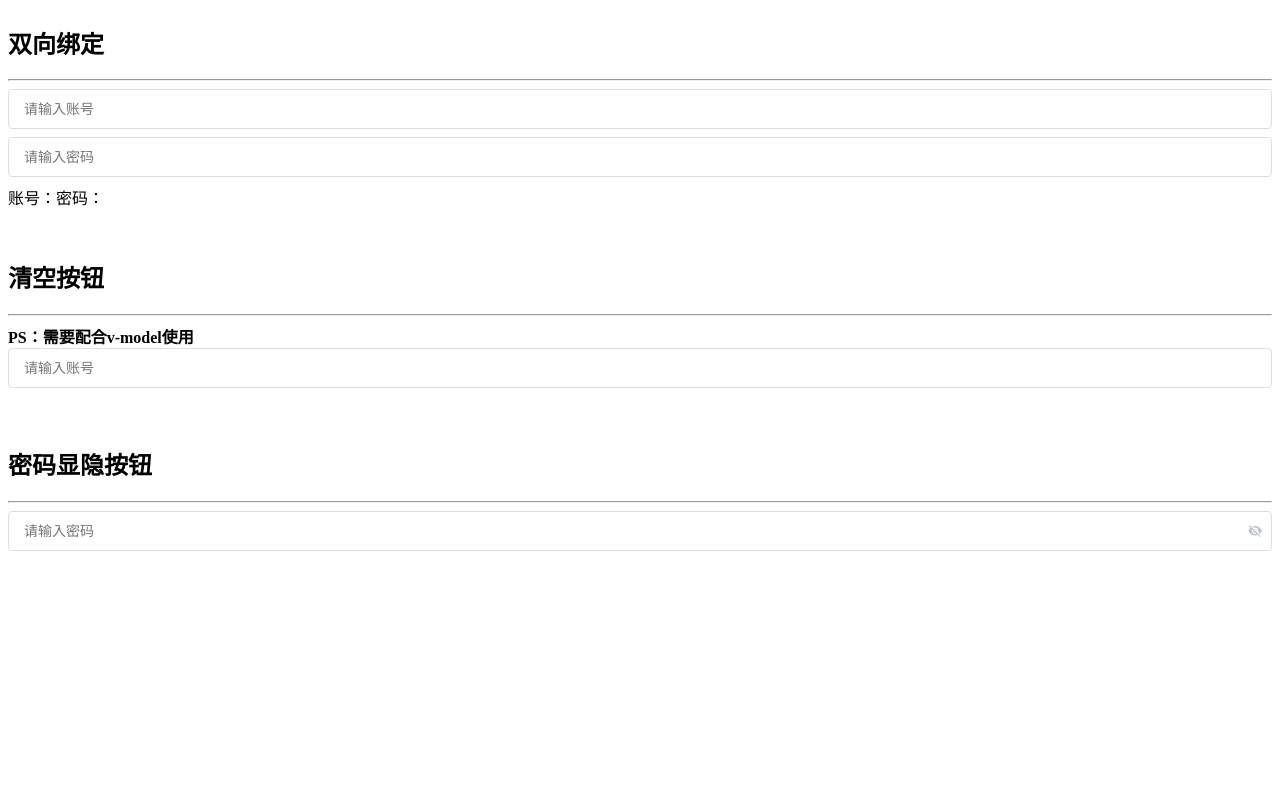
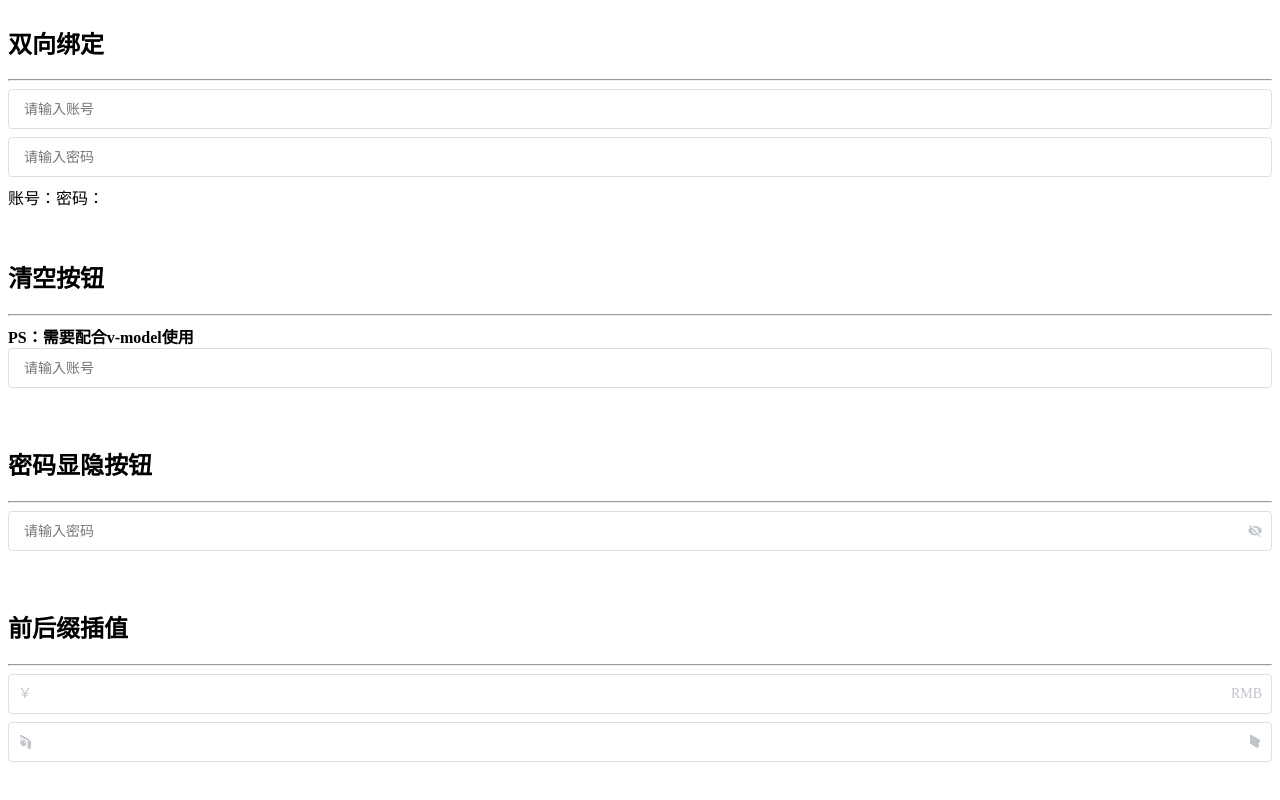
Before and after one commit to guapi233/antDesign-fake, a Vue app: page /input in a window 1280 px wide. Shown: the part 743-1543 px from the top of the page. Before the commit the page ends 1352 px from the top, so only its background shows below. Built offline with nearby package versions, Linux system fonts and the light colour scheme.

Commit message:
updated:Input组件前后缀插值支持

```diff
--- a/components/Input.vue
+++ b/components/Input.vue
@@ -1,5 +1,11 @@
 <template>
-  <div class="c-input" :class="{ 'c-input--suffix': showSuffix }">
+  <div class="c-input" :class="{ 'c-input--suffix': showSuffix, 'c-input--prefix': showPrefix }">
+    <!-- 输入框前缀 -->
+    <span class="c-input__prefix" v-if="showPrefix">
+      <span v-if="prefix">{{ prefix }}</span>
+      <slot name="prefix" v-if="$slots.prefix"></slot>
+    </span>
+
     <!-- 输入框本体 -->
     <input
       class="c-input__inner"
@@ -25,6 +31,9 @@
         v-if="showPassword"
         @click="eyeOpen=!eyeOpen"
       ></i>
+
+      <span v-if="suffix">{{ suffix }}</span>
+      <slot v-if="$slots.suffix" name="suffix"></slot>
     </span>
   </div>
 </template>
@@ -73,12 +82,28 @@ export default {
       type: Boolean,
       default: false,
     },
+    // 前缀嵌入文本
+    prefix: {
+      type: String,
+      default: "",
+    },
+    // 后缀嵌入文本
+    suffix: {
+      type: String,
+      default: "",
+    },
   },
   methods: {},
   computed: {
     // 打开CSS后缀的条件
     showSuffix() {
-      return this.clearable || this.showPassword;
+      return (
+        this.clearable || this.showPassword || this.suffix || this.$slots.suffix
+      );
+    },
+    // 打开CSS前缀的条件
+    showPrefix() {
+      return this.prefix || this.$slots.prefix;
     },
     // 密码Icon显隐的条件
     eyeIsOpen() {
@@ -160,6 +185,31 @@ export default {
   }
 }
 
+.c-input--prefix {
+  .c-input__inner {
+    padding-left: 30px;
+  }
+
+  .c-input__prefix {
+    position: absolute;
+    height: 100%;
+    left: 10px;
+    top: 0;
+    line-height: 40px;
+    text-align: center;
+    color: #c0c4cc;
+    transition: all 0.3s;
+    z-index: 900;
+
+    i {
+      color: #c0c4cc;
+      font-size: 14px;
+      cursor: pointer;
+      transition: color 0.2s cubic-bezier(0.645, 0.045, 0.355, 1);
+    }
+  }
+}
+
 /* 关闭IE默认的清空样式和小眼睛 */
 ::-ms-clear,
 ::-ms-reveal {
--- a/examples/test/Input.vue
+++ b/examples/test/Input.vue
@@ -33,6 +33,18 @@
     <blockarea title="密码显隐按钮">
       <c-input placeholder="请输入密码" showPassword v-model="password"></c-input>
     </blockarea>
+
+    <blockarea title="前后缀插值">
+      <c-input prefix="￥" suffix="RMB"></c-input>
+      <c-input>
+        <template v-slot:prefix>
+          <i class="icon-camera"></i>
+        </template>
+        <template v-slot:suffix>
+          <i class="icon-calendar"></i>
+        </template>
+      </c-input>
+    </blockarea>
   </div>
 </template>
 
```
Also changed, not shown: 1 other file (tests, documents, lock files or other folders).
